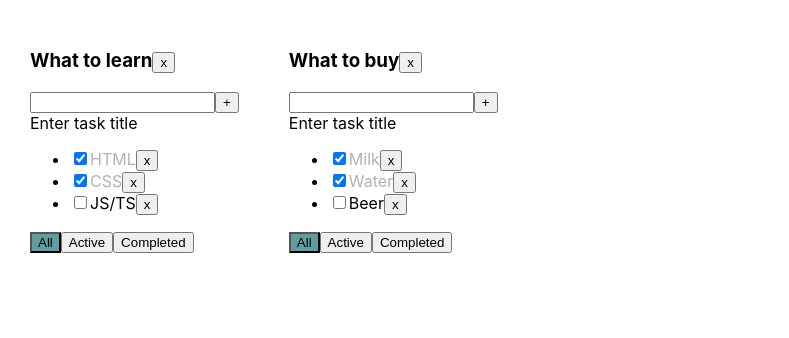
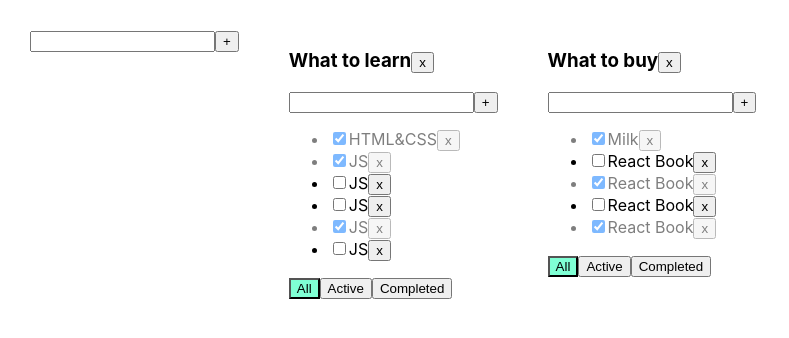
Before and after one commit to phoenix2307/myTODO, a React (Create React App) app: page / in a window 1280 px wide. Shown: the top 338 px of the page, without its empty margins (0-789 px from the left). Built offline with nearby package versions, Linux system fonts and the light colour scheme.

Commit message:
independent

```diff
--- a/src/App.css
+++ b/src/App.css
@@ -7,17 +7,18 @@
   margin-right: 50px;
 }
 
-.is-done {
-  opacity:0.3;
+.error {
+  border: red 1px solid;
 }
 
+.error-message {
+  color: red;
+}
 
 .active-filter {
-  background-color: cadetblue;
+  background-color: aquamarine;
 }
 
-.error {
-  border: 2px solid red;
-  outline: none;
-  background-color: rgba(161, 26, 26, 0.3);
+.is-done {
+  opacity: 0.5;
 }
--- a/src/App.tsx
+++ b/src/App.tsx
@@ -1,116 +1,149 @@
 import React, {useState} from 'react';
 import './App.css';
-import TodoList from "./TodoList";
-import {v1} from "uuid";
+import {TaskType, Todolist} from './Todolist';
+import {v1} from 'uuid';
+import {InputIndependent} from "./components/InputIndependent";
 
-export type TaskType = {
-    id: string
-    title: string
-    isDone: boolean
-}
-export type FilterValuesType = "all" | "active" | "completed"
-
-type TodoListType = {
+export type FilterValuesType = "all" | "active" | "completed";
+type TodolistType = {
     id: string
     title: string
     filter: FilterValuesType
 }
-
-type TaskStateType = {
+type TasksStateType = {
     [key: string]: Array<TaskType>
 }
 
+
 function App() {
-    //BLL:
-    const todoListId_1 = v1()
-    const todoListId_2 = v1()
-    const [todoLists, setTodoLists] = useState<Array<TodoListType>>(
-        [
-            {id: todoListId_1, title: 'What to learn', filter: 'all'},
-            {id: todoListId_2, title: 'What to buy', filter: 'all'}
+
+    let todolistId1 = v1();
+    let todolistId2 = v1();
+
+    let [todolists, setTodolists] = useState<Array<TodolistType>>([
+        {id: todolistId1, title: "What to learn", filter: "all"},
+        {id: todolistId2, title: "What to buy", filter: "all"}
+    ])
+    let [tasks, setTasks] = useState<TasksStateType>({
+        [todolistId1]: [
+            {id: v1(), title: "HTML&CSS", isDone: true},
+            {id: v1(), title: "JS", isDone: true},
+            {id: v1(), title: "JS", isDone: false},
+            {id: v1(), title: "JS", isDone: false},
+            {id: v1(), title: "JS", isDone: true},
+            {id: v1(), title: "JS", isDone: false}
+        ],
+        [todolistId2]: [
+            {id: v1(), title: "Milk", isDone: true},
+            {id: v1(), title: "React Book", isDone: false},
+            {id: v1(), title: "React Book", isDone: true},
+            {id: v1(), title: "React Book", isDone: false},
+            {id: v1(), title: "React Book", isDone: true}
         ]
-    )
+    });
 
-    const [tasks, setTasks] = useState<TaskStateType>({
-        [todoListId_1]: [
-            {id: v1(), title: "HTML", isDone: true},
-            {id: v1(), title: "CSS", isDone: true},
-            {id: v1(), title: "JS/TS", isDone: false}
-        ],
-        [todoListId_2]: [
-            {id: v1(), title: "Milk", isDone: true},
-            {id: v1(), title: "Water", isDone: true},
-            {id: v1(), title: "Beer", isDone: false}
-        ]
-    })
-
-
-    const removeTask = (tasksID: string, todoListID: string) => {
-        const copyTasks = {...tasks}
-        copyTasks[todoListID] = tasks[todoListID].filter(t => t.id !== tasksID)
-        setTasks(copyTasks)
-        /*        tasks[todoListID] = tasks[todoListID].filter(t => t.id !== id)
-                setTasks({...tasks})*/
-    }
-    const addTask = (title: string, todoListID: string) => {
-        const copyTasks = {...tasks}
-        copyTasks[todoListID] = [{id: v1(), title: title, isDone: false}, ...tasks[todoListID]]
-        setTasks(copyTasks)
-    }
-    const changeTaskStatus = (tasksID: string, isDone: boolean, todoListID: string) => {
-        const copyTasks = {...tasks}
-        copyTasks[todoListID] = tasks[todoListID].map(t => t.id === tasksID ? {...t, isDone: isDone} : t)
-        setTasks(copyTasks)
-    }
-    const changeTodoListFilter = (filter: FilterValuesType, todoListID: string) => {
-        setTodoLists(todoLists.map(tl => tl.id === todoListID ? {...tl, filter: filter} : tl))
-    }
-    const removeTodoList = (todoListID: string) => {
-        setTodoLists(todoLists.filter(tl => tl.id !== todoListID))
-        const copyTasks = {...tasks}
-        delete copyTasks[todoListID]
-        setTasks(copyTasks)
+    function removeTask(id: string, todolistId: string) {
+        //достанем нужный массив по todolistId:
+        let todolistTasks = tasks[todolistId];
+        // перезапишем в этом объекте массив для нужного тудулиста отфилтрованным массивом:
+        tasks[todolistId] = todolistTasks.filter(t => t.id != id);
+        // засетаем в стейт копию объекта, чтобы React отреагировал перерисовкой
+        setTasks({...tasks});
     }
 
-    const getTasksForRender = (filter: FilterValuesType, tasks: Array<TaskType>): Array<TaskType> => {
-        switch (filter) {
-            case "completed":
-                return tasks.filter(t => t.isDone)
-            case "active":
-                return tasks.filter(t => !t.isDone)
-            default:
-                return tasks
+    function addTask(title: string, todolistId: string) {
+        let task = {id: v1(), title: title, isDone: false};
+        //достанем нужный массив по todolistId:
+        let todolistTasks = tasks[todolistId];
+        // перезапишем в этом объекте массив для нужного тудулиста копией, добавив в начало новую таску:
+        tasks[todolistId] = [task, ...todolistTasks];
+        // засетаем в стейт копию объекта, чтобы React отреагировал перерисовкой
+        setTasks({...tasks});
+    }
+
+    function addTodoList(title: string) {
+        let newID = v1()
+        let newTodoList: TodolistType = {id: newID, title, filter: "all"}
+        setTodolists([newTodoList, ...todolists])
+        setTasks({...tasks, [newID]: []})
+    }
+
+    function changeStatus(id: string, isDone: boolean, todolistId: string) {
+        //достанем нужный массив по todolistId:
+        let todolistTasks = tasks[todolistId];
+        // найдём нужную таску:
+        let task = todolistTasks.find(t => t.id === id);
+        //изменим таску, если она нашлась
+        if (task) {
+            task.isDone = isDone;
+            // засетаем в стейт копию объекта, чтобы React отреагировал перерисовкой
+            setTasks({...tasks});
         }
     }
 
+    function changeFilter(value: FilterValuesType, todolistId: string) {
+        let todolist = todolists.find(tl => tl.id === todolistId);
+        if (todolist) {
+            todolist.filter = value;
+            setTodolists([...todolists])
+        }
+    }
 
-    const todoListsComps = todoLists.map(tl => {
-        const tasksForRender = getTasksForRender(tl.filter, tasks[tl.id])
-        return (
-            <TodoList
-                key={tl.id}
-                todoListID={tl.id}
-                filter={tl.filter}
-                title={tl.title}
-                tasks={tasksForRender}
-                addTask={addTask}
-                removeTask={removeTask}
-                changeTodoListFilter={changeTodoListFilter}
-                changeTaskStatus={changeTaskStatus}
-                removeTodoList={removeTodoList}
-            />
-        )
-    })
+    function removeTodolist(id: string) {
+        // засунем в стейт список тудулистов, id которых не равны тому, который нужно выкинуть
+        setTodolists(todolists.filter(tl => tl.id != id));
+        // удалим таски для этого тудулиста из второго стейта, где мы храним отдельно таски
+        delete tasks[id]; // удаляем св-во из объекта... значением которого являлся массив тасок
+        // засетаем в стейт копию объекта, чтобы React отреагировал перерисовкой
+        setTasks({...tasks});
+    }
 
+    const updateTask = (todolistId: string, taskId: string, title: string) => {
+        setTasks({
+            ...tasks, [todolistId]: tasks[todolistId].map(task => task.id === taskId
+                ? {...task, title}
+                : task)
+        })
+    }
+    const updateTodoList = (todolistId: string, title: string) => {
+        setTodolists(todolists.map(tl => tl.id === todolistId ? {...tl, title} : tl))
+    }
 
-
-    //UI:
     return (
         <div className="App">
-            {todoListsComps}
+            <InputIndependent callback={(title) => addTodoList(title)}/>
+            {
+
+                todolists.map(tl => {
+                    let allTodolistTasks = tasks[tl.id];
+                    let tasksForTodolist = allTodolistTasks;
+
+                    if (tl.filter === "active") {
+                        tasksForTodolist = allTodolistTasks.filter(t => !t.isDone);
+                    }
+                    if (tl.filter === "completed") {
+                        tasksForTodolist = allTodolistTasks.filter(t => t.isDone);
+                    }
+
+                    return <Todolist
+                        key={tl.id}
+                        id={tl.id}
+                        title={tl.title}
+                        tasks={tasksForTodolist}
+                        removeTask={removeTask}
+                        changeFilter={changeFilter}
+                        addTask={addTask}
+                        changeTaskStatus={changeStatus}
+                        filter={tl.filter}
+                        removeTodolist={removeTodolist}
+                        updateTask={updateTask}
+                        updateTodoList={updateTodoList}
+                    />
+                })
+            }
 
         </div>
-    )
+    );
 }
 
 export default App;
--- a/src/TodoList.tsx
+++ b/src/TodoList.tsx
@@ -1,113 +1,87 @@
-import React, {useState, KeyboardEvent, ChangeEvent,  MouseEvent} from 'react';
-import {FilterValuesType, TaskType} from "./App";
+import React, {ChangeEvent, useState, KeyboardEvent} from 'react';
+import {FilterValuesType} from './App';
+import {Button} from "./components/Button";
+import {EditableSpan} from "./components/EditableSpan";
+import {InputIndependent} from "./components/InputIndependent";
 
-type TodoListPropsType = {
+export type TaskType = {
+    id: string
     title: string
-    todoListID: string
-    addTask: (title: string, todoListID: string) => void
-    tasks: Array<TaskType>
-    filter: FilterValuesType
-    removeTask:(id: string, todoListID: string) => void
-    changeTodoListFilter: (filter: FilterValuesType, todoListID: string) => void
-    changeTaskStatus: (id: string, isDone: boolean, todoListID: string) => void
-    removeTodoList: (todoListID: string) => void
+    isDone: boolean
 }
 
-const TodoList = (props: TodoListPropsType) => {
-    const [title, setTitle] = useState<string>("")
-    const [error, setError] = useState<boolean>(false)
-    const tasksList = props.tasks.map((t: TaskType) => {
-        const removeTask = () => props.removeTask(t.id, props.todoListID)
-        const changeStatus = (e: ChangeEvent<HTMLInputElement> )=> props.changeTaskStatus(t.id, e.currentTarget.checked, props.todoListID)
-        return (
-            <li key={t.id}>
-                <input
-                    type="checkbox"
-                    checked={t.isDone}
-                    onChange={changeStatus}
-                />
-                <span className={t.isDone ? "is-done" : ""}>{t.title}</span>
-                <button onClick={removeTask}>x</button>
-            </li>
-
-        )
-    })
-    const addTask = () => {
-        const trimmedTitle = title.trim()
-        if(trimmedTitle){
-            props.addTask(trimmedTitle, props.todoListID)
-        } else {
-            setError(true)
-        }
-        setTitle("")
+type PropsType = {
+    id: string
+    title: string
+    tasks: Array<TaskType>
+    removeTask: (taskId: string, todolistId: string) => void
+    changeFilter: (value: FilterValuesType, todolistId: string) => void
+    addTask: (title: string, todolistId: string) => void
+    changeTaskStatus: (id: string, isDone: boolean, todolistId: string) => void
+    removeTodolist: (id: string) => void
+    filter: FilterValuesType
+    updateTask: (todolistId: string, taskId: string, title: string) => void
+    updateTodoList: (todolistId: string, title: string) => void
 }
 
-    const onKeyPressAddTask = (e: KeyboardEvent<HTMLInputElement>) => {
-        if(e.key === "Enter"){
-            addTask()
-        }
-    }
-    const onChangeSetTitle = (e: ChangeEvent<HTMLInputElement>) => {
-        setTitle(e.currentTarget.value)
-        setError(false)
-    }
-    const onClickSetAllFilter = () => props.changeTodoListFilter("all", props.todoListID)
-    const onClickSetActiveFilter = () => props.changeTodoListFilter("active", props.todoListID)
-    const onClickSetCompletedFilter = () => props.changeTodoListFilter("completed", props.todoListID)
-    const removeTodoList = () => props.removeTodoList(props.todoListID)
+export function Todolist(props: PropsType) {
 
+    const removeTodolist = () => props.removeTodolist(props.id)
 
+    const onAllClickHandler = () => props.changeFilter("all", props.id);
+    const onActiveClickHandler = () => props.changeFilter("active", props.id);
+    const onCompletedClickHandler = () => props.changeFilter("completed", props.id);
 
-    let allBtnClasses = ""
-    if(props.filter === "all"){
-        allBtnClasses = "active-filter"
+    const onClickHandler = (taskID: string) => props.removeTask(taskID, props.id)
+
+    const onChangeHandlerCheckBox = (e: ChangeEvent<HTMLInputElement>, taskID: string) => {
+        let newIsDoneValue = e.currentTarget.checked;
+        props.changeTaskStatus(taskID, newIsDoneValue, props.id);
     }
 
-    const getBtnClass = (filter: FilterValuesType) => {
-        return props.filter === filter ? "active-filter" : ""
-        // return ["btn btn-hey"].concat(filter).join(" ")
-    }
-    const errorStyle = {
-        color: "red",
+    const updateTaskEditable = (taskId: string, title: string) => {
+        props.updateTask(props.id, taskId, title)
     }
 
-    const errorMessage = error
-        ? <div style={errorStyle}>Title is required!</div>
-        : <div>Enter task title</div>
+    const updateTodoListHandler = (title: string) => {
+        props.updateTodoList(props.id, title)
+    }
 
-    return(
-        <div>
-            <h3>{props.title}<button onClick={removeTodoList}>x</button></h3>
+    const callbackHandler = (title: string) => {
+        props.addTask(title, props.id)
+    }
 
-            <div>
-                <input
-                    className={error ? "error" : ""}
-                    value={title}
-                    onChange={onChangeSetTitle}
-                    onKeyPress={onKeyPressAddTask}
-                />
-                <button onClick={addTask}>+</button>
-                {errorMessage}
-            </div>
+    return <div>
+
+        <h3>
+            <EditableSpan title={props.title} addItem={(title) => updateTodoListHandler(title)}/>
+            <button onClick={removeTodolist}>x</button>
+        </h3>
+        <InputIndependent callback={(title) => callbackHandler(title)}/>
         <ul>
-                { tasksList }
+            {
+                props.tasks.map(t => {
+                    return <li key={t.id} className={t.isDone ? "is-done" : ""}>
+
+                        <input type="checkbox"
+                               onChange={(e) => onChangeHandlerCheckBox(e, t.id)}
+                               checked={t.isDone}/>
+                        <EditableSpan title={t.title} addItem={(title) => updateTaskEditable(t.id, title)}/>
+                        <Button callback={() => onClickHandler(t.id)} name={'x'}/>
+                    </li>
+                })
+            }
         </ul>
         <div>
-                <button
-                    className={getBtnClass("all")} //"active btn btn-todolist"
-                    onClick={onClickSetAllFilter}
-                >All</button>
-                <button
-                    className={getBtnClass("active")}
-                    onClick={onClickSetActiveFilter}
-                >Active</button>
-                <button
-                    className={getBtnClass("completed")}
-                    onClick={onClickSetCompletedFilter}
-                >Completed</button>
+            <button className={props.filter === 'all' ? "active-filter" : ""}
+                    onClick={onAllClickHandler}>All
+            </button>
+            <button className={props.filter === 'active' ? "active-filter" : ""}
+                    onClick={onActiveClickHandler}>Active
+            </button>
+            <button className={props.filter === 'completed' ? "active-filter" : ""}
+                    onClick={onCompletedClickHandler}>Completed
+            </button>
         </div>
     </div>
-    )
 }
-
-export default TodoList;
--- /dev/null
+++ b/src/components/Button.tsx
@@ -0,0 +1,16 @@
+import React from "react";
+
+type PropsType = {
+    callback: () => void
+    name: string
+}
+export const Button = (props: PropsType) => {
+
+    const onClickHandlerIndepandence = () => {
+        props.callback()
+    }
+
+    return (
+        <button onClick={onClickHandlerIndepandence}>{props.name}</button>
+    )
+}
--- /dev/null
+++ b/src/components/EditableSpan.tsx
@@ -0,0 +1,28 @@
+import React, {ChangeEvent, useState} from "react";
+
+type PropsType = {
+    title: string
+    addItem: (title: string) => void
+}
+
+export const EditableSpan = (props: PropsType) => {
+    let [title, setTitle] = useState(props.title)
+    const [edit, setEdit] = useState(false)
+
+    const onChangeHandler = (e: ChangeEvent<HTMLInputElement>) => {
+        setTitle(e.currentTarget.value)
+    }
+
+    const onClickHandler = () => {
+        setEdit(true)
+    }
+    const onBlurHandler = ()=> {
+        setEdit(false)
+        props.addItem(title)
+    }
+    return (
+        edit
+        ? <input value={title} autoFocus onBlur={onBlurHandler} onChange={onChangeHandler}/>
+        : <span onDoubleClick={onClickHandler}>{props.title}</span>
+    )
+}
--- /dev/null
+++ b/src/components/InputIndependent.tsx
@@ -0,0 +1,45 @@
+import React, {ChangeEvent, KeyboardEvent, useState} from "react";
+
+type PropsType = {
+    callback: (title: string) => void
+}
+
+export const InputIndependent = (props: PropsType) => {
+    let [title, setTitle] = useState("")
+    let [error, setError] = useState<string | null>(null)
+
+    const addTask = () => {
+        let newTitle = title.trim();
+        if (newTitle !== "") {
+            props.callback(newTitle);
+            setTitle("");
+        } else {
+            setError("Title is required");
+        }
+    }
+
+    const onChangeHandler = (e: ChangeEvent<HTMLInputElement>) => {
+        setTitle(e.currentTarget.value)
+    }
+
+    const onKeyPressHandler = (e: KeyboardEvent<HTMLInputElement>) => {
+        setError(null);
+        if (e.charCode === 13) {
+            addTask();
+        }
+    }
+
+    return(
+        <div>
+            <input value={title}
+                   onChange={(e)=>onChangeHandler(e)}
+                   onKeyPress={(e)=>onKeyPressHandler(e)}
+                   className={error ? "error" : ""}
+            />
+            <button onClick={addTask}>+</button>
+            {error && <div className="error-message">{error}</div>}
+        </div>
+
+    )
+
+}
```
Lines whose indentation alone changed are shown as unchanged.
